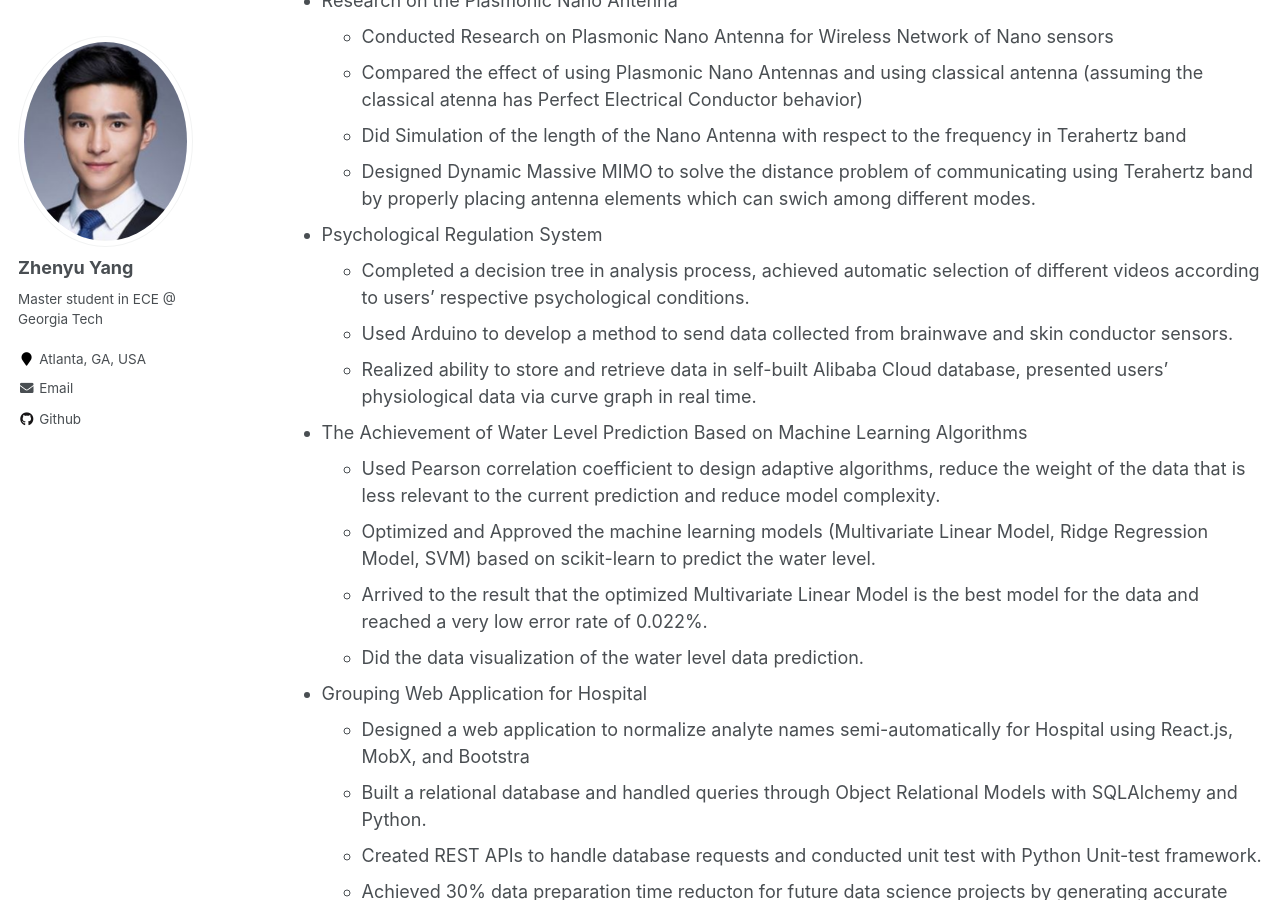
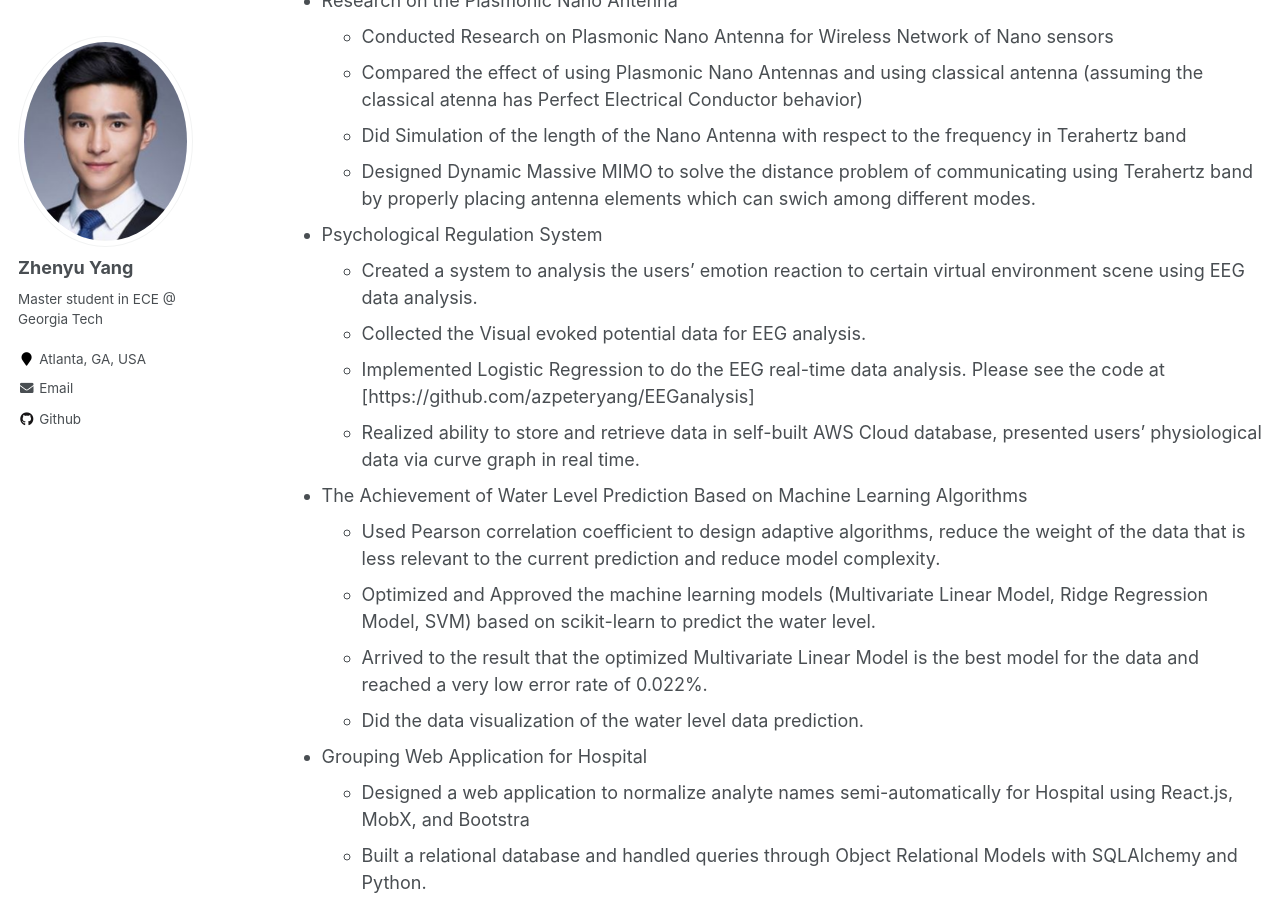
Before and after one commit to azpeteryang/azpeteryang.github.io, a Jekyll site: the page built from _pages/cv.md, in a window 1280 px wide and 900 px high, scrolled down 1175 px. Built offline with Jekyll 4.4.1, drawn with Linux system fonts in a browser that asks for light colours.

Commit message:
Update cv.md

```diff
--- a/_pages/cv.md
+++ b/_pages/cv.md
@@ -44,9 +44,10 @@ Projects
 
 
 * Psychological Regulation System
-  * Completed a decision tree in analysis process, achieved automatic selection of different videos according to users’ respective psychological conditions.
-  * Used Arduino to develop a method to send data collected from brainwave and skin conductor sensors.
-  * Realized ability to store and retrieve data in self-built Alibaba Cloud database, presented users’ physiological data via curve graph in real time.
+  * Created a system to analysis the users' emotion reaction to certain virtual environment scene using EEG data analysis.
+  * Collected the Visual evoked potential data for EEG analysis.
+  * Implemented Logistic Regression to do the EEG real-time data analysis. Please see the code at [https://github.com/azpeteryang/EEGanalysis]
+  * Realized ability to store and retrieve data in self-built AWS Cloud database, presented users’ physiological data via curve graph in real time.
 
 
 
```
